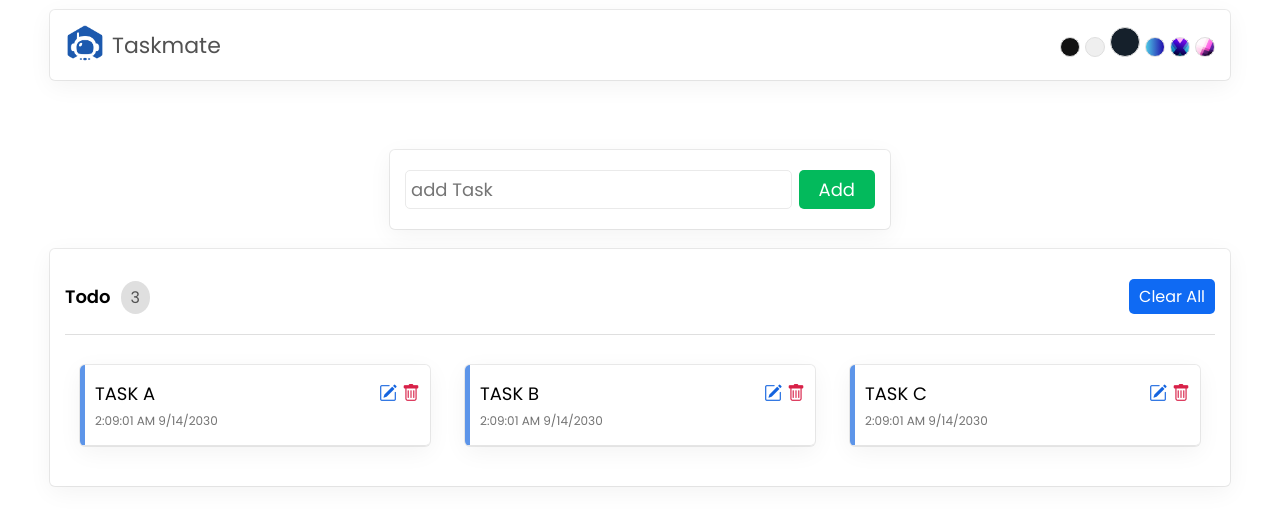
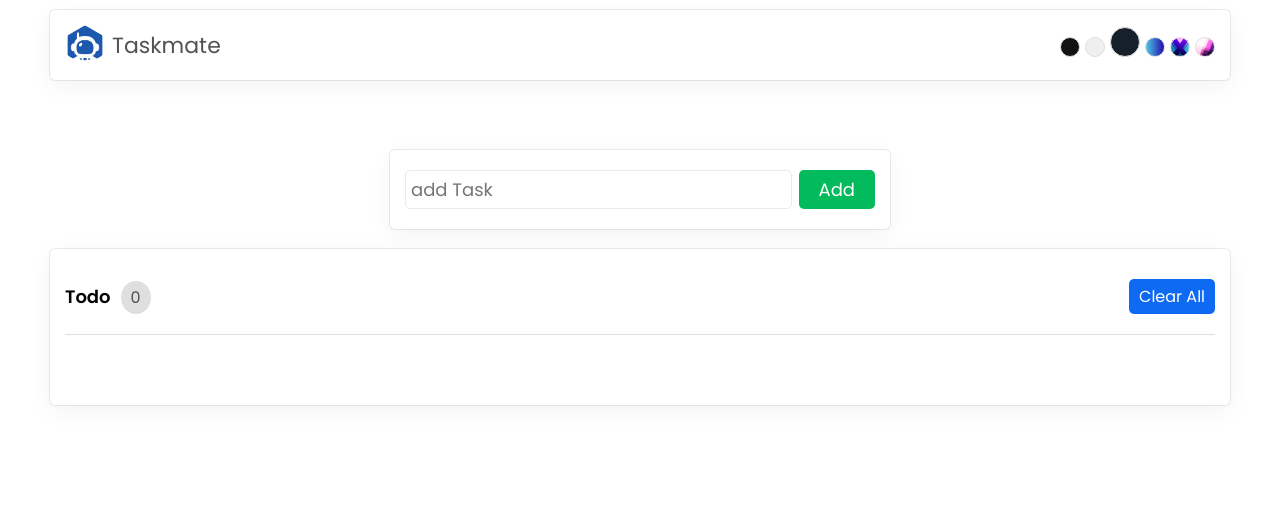
Before and after one commit to Deepakkumarnayak980/React-Projects, a React (Vite) app in the folder taskmate/: page / in a window 1280 px wide. Shown: the top 526 px of the page. Built offline with nearby package versions, Linux system fonts and the light colour scheme.

Commit message:
create add task page and show Task page and write the code for show task and add task using the useState

```diff
--- a/taskmate/src/App.jsx
+++ b/taskmate/src/App.jsx
@@ -1,15 +1,16 @@
-import React from 'react'
+import React, { useState } from 'react'
 import Header from './components/Header'
 import AddTask from './components/AddTask'
 import ShowTask from './components/ShowTask'
 import './App.css'
 
 const App = () => {
+  const [taskList,setTaskList]=useState([])
   return (
     <div className="App">
     <Header />
-    <AddTask />
-    <ShowTask />
+    <AddTask taskList={taskList} setTaskList={setTaskList} />
+    <ShowTask  taskList={taskList} setTaskList={setTaskList} />
     </div>
   )
 }
--- a/taskmate/src/components/AddTask.jsx
+++ b/taskmate/src/components/AddTask.jsx
@@ -1,14 +1,34 @@
-import React from 'react'
+import React from "react";
 
-const AddTask = () => {
+const AddTask = ({ taskList, setTaskList }) => {
+  const handleSubmit = (e) => {
+    e.preventDefault();
+
+    const date = new Date();
+    const newTask = {
+      id: date.getTime(),
+      name: e.target.task.value,
+      time: `${date.toTimeString()} ${date.toDateString()}`,
+    };
+
+    setTaskList([...taskList, newTask]);
+    e.target.task.value = "";
+  };
+
   return (
-    <section className='addTask'>
-        <form  >
-            <input type='text'  name='task' autoComplete='off' placeholder='add Task' maxLength="25" />
-            <button type='submit'>Add</button>
-        </form>
+    <section className="addTask">
+      <form onSubmit={handleSubmit}>
+        <input
+          type="text"
+          name="task"
+          autoComplete="off"
+          placeholder="add Task"
+          maxLength="25"
+        />
+        <button type="submit">Add</button>
+      </form>
     </section>
-  )
-}
+  );
+};
 
-export default AddTask
+export default AddTask;
--- a/taskmate/src/components/ShowTask.jsx
+++ b/taskmate/src/components/ShowTask.jsx
@@ -1,22 +1,18 @@
-const ShowTask = () => {
-  const tasks = [
-    { id: 10001, name: "TASK A", time: "2:09:01 AM 9/14/2030" },
-    { id: 10002, name: "TASK B", time: "2:09:01 AM 9/14/2030" },
-    { id: 10003, name: "TASK C", time: "2:09:01 AM 9/14/2030" },
-  ];
-
+const ShowTask = ({ taskList, setTaskList }) => {
   return (
     <section className="showTask">
       <div className="head">
         <div>
           <span className="title">Todo</span>
-          <span className="count">{tasks.length}</span>
+          <span className="count">{taskList.length}</span>
         </div>
-        <button className="clearAll">Clear All</button>
+        <button className="clearAll" onClick={() => setTaskList([])}>
+          Clear All
+        </button>
       </div>
 
       <ul>
-        {tasks.map((task) => (
+        {taskList.map((task) => (
           <li key={task.id}>
             <p>
               <span className="name">{task.name}</span>
```
